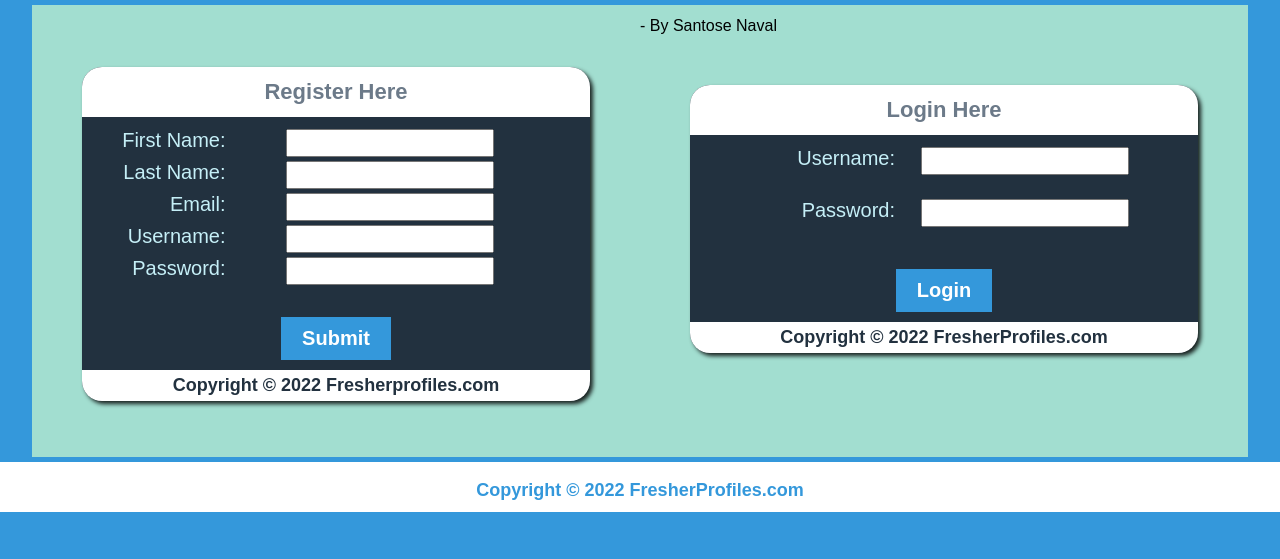
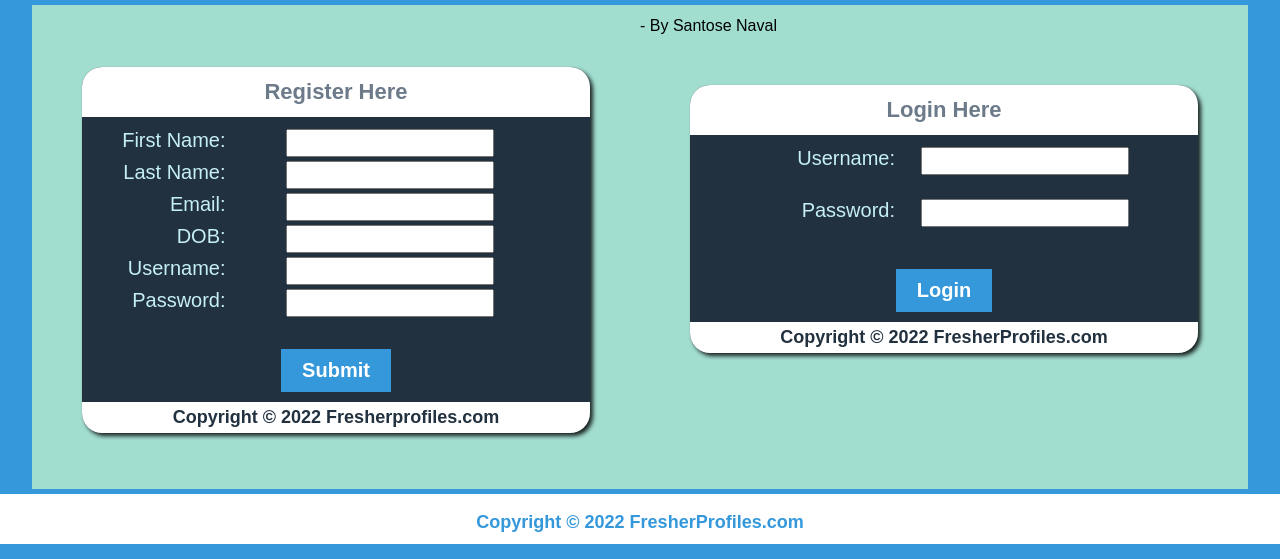
Before and after one commit to spoo-14/Profile-Page, a PHP site: page /index.php in a window 1280 px wide. Shown: the part 55-614 px from the top of the page. Run offline with PHP 8.4, Linux system fonts and the light colour scheme.

Commit message:
Update index.php

```diff
--- a/index.php
+++ b/index.php
@@ -54,6 +54,10 @@ echo ' <div id="reg-head-fail" class="headrg">Registration Failed! <br> Error: '
 <td class="t-1"><div align="left" id="tb-name">Email:</div></td>
 <td><input type="text" id="tb-box" name="address" /></td>
 </tr>
+ <tr>
+<td class="t-1"><div align="left" id="tb-name">DOB:</div></td>
+<td><input type="text" id="tb-box" name="dob" /></td>
+</tr>
 <tr>
 <td class="t-1"><div align="left" id="tb-name">Username:</div></td>
 <td><input type="text" id="tb-box" name="username" /></td>
```
